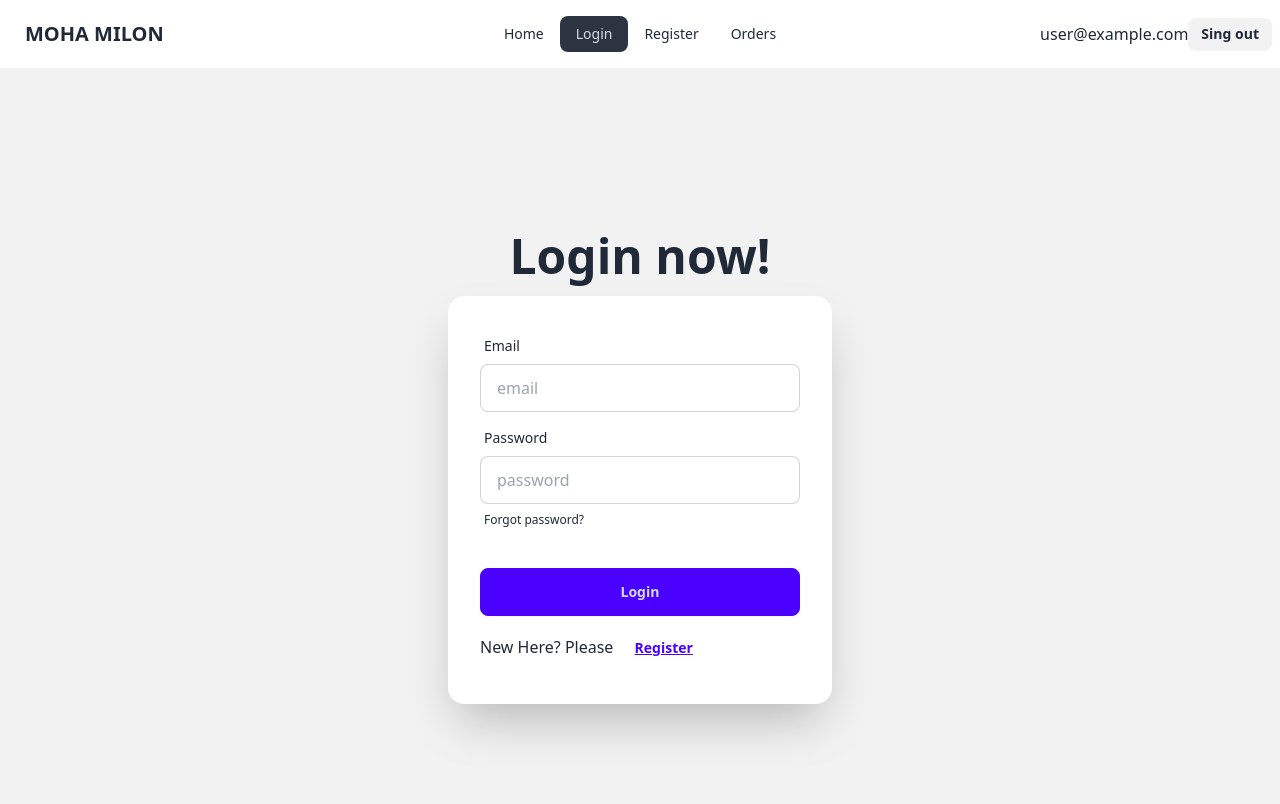
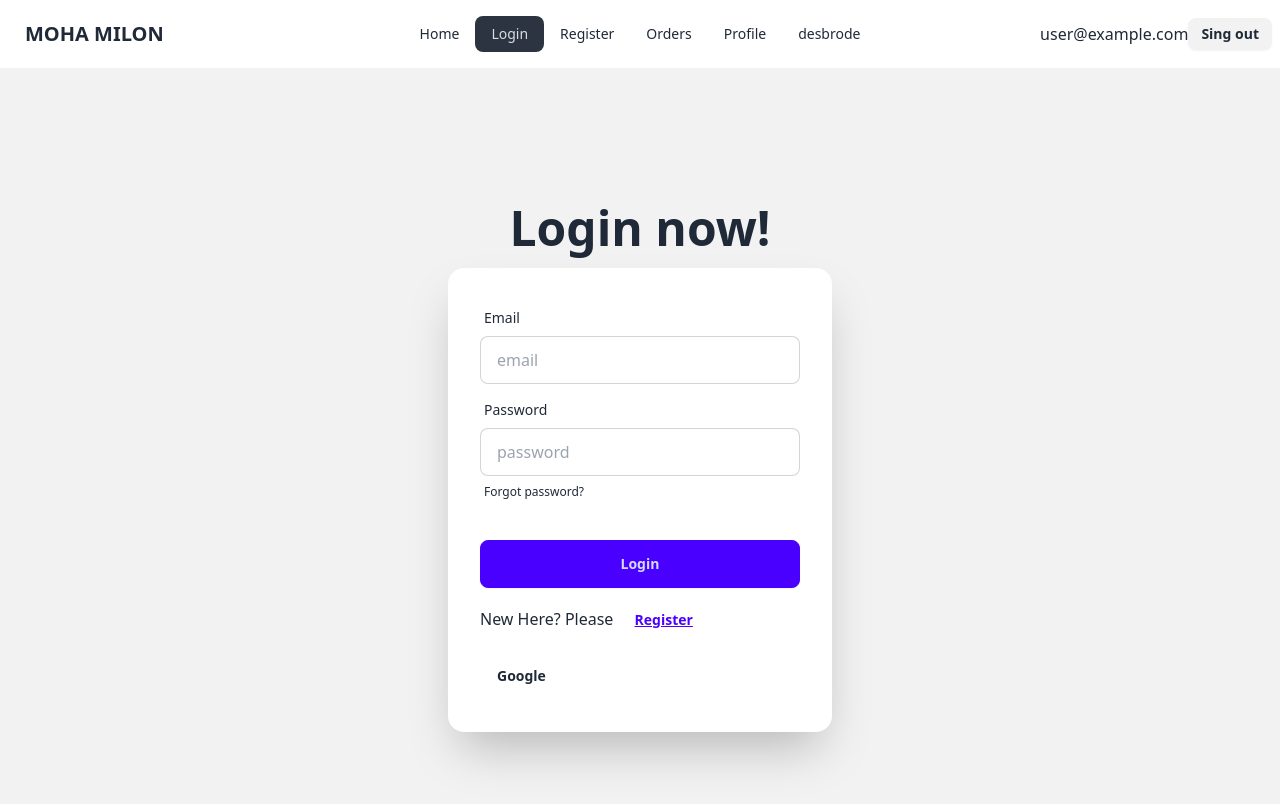
Before and after one commit to Kamrulthedev/moha-milon, a React (Vite) app: page /Login in a window 1280 px wide. Shown: the top 804 px of the page. Built offline with nearby package versions, Linux system fonts and the light colour scheme; no server answers; sample sign-in values are in the browser's storage.

Commit message:
oky-commit

```diff
--- a/src/Compunents/Haeder/Haeder.jsx
+++ b/src/Compunents/Haeder/Haeder.jsx
@@ -6,9 +6,9 @@ const Haeder = () => {
 
   const { user, logOut } = useContext(AuthContext)
 
-  const handlerLogOut = ()=>{
+  const handlerLogOut = () => {
     logOut()
-    .then(()=>{console.log('user logged out succesful')} )
+      .then(() => { console.log('user logged out succesful') })
       .catch(error => console.error(error))
   }
 
@@ -18,6 +18,12 @@ const Haeder = () => {
     <li><NavLink to={'/Login'}>Login</NavLink> </li>
     <li><NavLink to={'/Register'}>Register</NavLink> </li>
     <li><NavLink to={'/Orders'}>Orders</NavLink> </li>
+    { user &&
+      <>
+        <li><NavLink to={'/Profile'}>Profile</NavLink> </li>
+        <li><NavLink to={'/desbrode'}>desbrode</NavLink> </li>
+      </>
+    }
 
   </>
   return (
@@ -44,9 +50,9 @@ const Haeder = () => {
             user ? <>
               <span>{user.email}</span>
               <a onClick={handlerLogOut} className="btn btn-sm">Sing out</a>
-      </>:
+            </> :
               <Link to={'/Login'}>
-           <button  className="btn btn-sm">Login</button>
+                <button className="btn btn-sm">Login</button>
               </Link>
 
           }
--- a/src/Compunents/Login/Login.jsx
+++ b/src/Compunents/Login/Login.jsx
@@ -1,11 +1,12 @@
 import { useContext } from "react";
-import { Link } from "react-router-dom";
+import { Link, useNavigate } from "react-router-dom";
 import { AuthContext } from "../../Providers/AuthProvider";
 
 const Login = () => {
 
 
-    const { signInUser } = useContext(AuthContext);
+    const { signInUser, signInWithGoogle } = useContext(AuthContext);
+    const navigate = useNavigate()
 
 
 
@@ -15,20 +16,26 @@ const Login = () => {
         const password = e.target.password.value;
         console.log(email, password);
 
-
-
-
-
-
-        // create User in firebase
+       // create User in firebase
         signInUser(email, password)
         .then(result =>{
             console.log(result.user)
             e.target.reset();
+           navigate('/')
           })
           .catch(error =>{
             console.error('Error signing in:', error.code, error.message);
           })
+    }
+
+    const handlerGoogleSingIn = () =>{
+        signInWithGoogle()
+        .then(result=>{
+            console.log(result.user)
+        })
+        .catch(error =>{
+            console.log(error)
+        })
     }
 
     return (
@@ -61,7 +68,9 @@ const Login = () => {
                             <p>New Here? Please <Link to={'/Register'}>
                             <button className="btn btn-link">Register</button>
                         </Link></p>
+                        <p><button onClick={handlerGoogleSingIn} className="btn btn-ghost">Google</button></p>
                         </form>
+
 
                     </div>
                 </div>
--- /dev/null
+++ b/src/Compunents/Profile/Profile.jsx
@@ -0,0 +1,11 @@
+
+
+const Profile = () => {
+    return (
+        <div>
+            <h1>Your Parsonal Profile</h1>
+        </div>
+    );
+};
+
+export default Profile;
--- a/src/Providers/AuthProvider.jsx
+++ b/src/Providers/AuthProvider.jsx
@@ -1,9 +1,11 @@
 import { createContext, useEffect, useState } from "react";
 import PropTypes from 'prop-types';
 import auth from "../firebesea/firebase";
-import { createUserWithEmailAndPassword, onAuthStateChanged, signInWithEmailAndPassword, signOut  } from "firebase/auth";
+import { GoogleAuthProvider, createUserWithEmailAndPassword, onAuthStateChanged, signInWithEmailAndPassword, signInWithPopup, signOut  } from "firebase/auth";
 
 export const AuthContext = createContext (null)
+
+const providered = new GoogleAuthProvider()
 
 const AuthProvider = ({children}) => {
 
@@ -20,6 +22,11 @@ const AuthProvider = ({children}) => {
         return signInWithEmailAndPassword(auth, email, password)
 
 
+    }
+
+    const signInWithGoogle = ()=>{
+        setLoding(true)
+        return signInWithPopup(auth, providered)
     }
 
     const logOut = () =>{
@@ -43,6 +50,7 @@ const AuthProvider = ({children}) => {
         loding,
         createUser,
         signInUser,
+        signInWithGoogle,
         logOut
 }
 
--- a/src/main.jsx
+++ b/src/main.jsx
@@ -9,6 +9,7 @@ import Register from './Compunents/Register/Register'
 import AuthProvider from './Providers/AuthProvider'
 import Orders from './Compunents/Orders/Orders'
 import Pribate from './Routs/Pribate'
+import Profile from './Compunents/Profile/Profile'
 
 
 
@@ -33,6 +34,10 @@ const router = createBrowserRouter([
         {
           path:'/Orders',
           element:<Pribate><Orders></Orders></Pribate>
+        },
+        {
+          path:'/Profile',
+          element:<Pribate><Profile></Profile></Pribate>
         }
        ]
 
```
Lines whose indentation alone changed are shown as unchanged.
